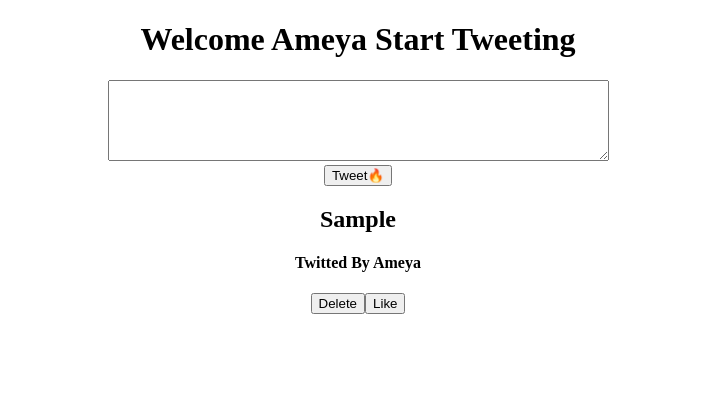
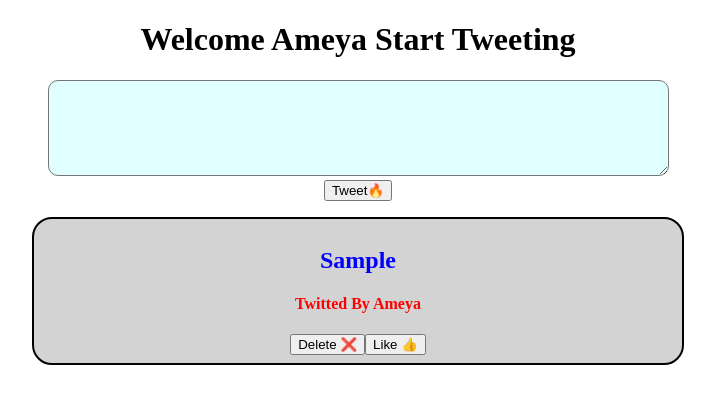
Before and after one commit to ameya-6964/simple-tweet-app, a React (Create React App) app: page / in a window 1280 px wide. Both pictures are taken after typing "Sample" into the empty fields and a click on the button "Tweet🔥". Shown: the top 404 px of the page, without its empty margins (282-997 px from the left). Built offline with nearby package versions, Linux system fonts and the light colour scheme.

Commit message:
Added Basic Styles

```diff
--- a/package.json
+++ b/package.json
@@ -9,6 +9,7 @@
     "react": "^18.2.0",
     "react-dom": "^18.2.0",
     "react-scripts": "5.0.1",
+    "sass": "^1.57.1",
     "uuid": "^9.0.0",
     "web-vitals": "^2.1.4"
   },
--- a/src/App.css
+++ b/src/App.css
@@ -1,3 +1,26 @@
 .App {
   text-align: center;
+
 }
+
+.border{
+  border: 2px solid black;
+  border-radius: 20px;
+  margin-top: 1rem;
+  padding: 0.5rem;
+  width: 50%;
+  margin-left: auto;
+  margin-right: auto;
+}
+
+.text-area{
+  background-color: lightcyan;
+  border-radius: 10px;
+  font-size: 1rem;
+}
+
+@media screen and (max-width: 800px) {
+  .border{
+    width: 75%;
+  }
+}
--- a/src/App.js
+++ b/src/App.js
@@ -12,7 +12,8 @@ function App() {
     <h1> Welcome {name} Start Tweeting </h1>
     <CreateTweet textInput={textInput} setTextInput={setTextInput} tweets={tweets} setTweets={setTweets} />
     <TweetList name={name} tweets={tweets} setTweets={setTweets} />
-  </div>
+    </div>
+
   );
 }
 
--- a/src/components/CreateTweet.js
+++ b/src/components/CreateTweet.js
@@ -20,7 +20,7 @@ const submitTweetHandler = (e) =>
   return (
     <div className='App'>
       <form onSubmit={submitTweetHandler}>
-       <textarea onChange={userInputHandler} value={textInput} cols="60" rows="5" ></textarea>
+       <textarea className='text-area' onChange={userInputHandler} value={textInput} cols="60" rows="5" ></textarea>
        <div>
        <button> Tweet🔥 </button>
        </div>
--- a/src/components/Tweet.js
+++ b/src/components/Tweet.js
@@ -2,6 +2,9 @@ import React from 'react';
 import '../App.css';
 
 const Tweet = ({name, tweet,tweets,setTweets }) => {
+const t = {color:'blue'}
+const h = {color:'red'}
+const background ={background:'lightgrey'}
 
   //! For Deleting Tweet
 
@@ -10,11 +13,11 @@ const Tweet = ({name, tweet,tweets,setTweets }) => {
   }
 
   return (
-    <div className='App'>
-      <h2>{tweet.message}</h2>
-      <h4> Twitted By {name} </h4>
-      <button onClick={deleteTweet}>Delete</button>
-      <button>Like</button>
+    <div className='App border' style={background}>
+      <h2 style={t} >{tweet.message}</h2>
+      <h4 style={h}> Twitted By {name} </h4>
+      <button onClick={deleteTweet}>Delete ❌</button>
+      <button>Like 👍</button>
     </div>
   );
 }
--- a/src/components/TweetList.js
+++ b/src/components/TweetList.js
@@ -8,6 +8,7 @@ const TweetList = ({name,tweets,setTweets}) => {
     <div className='tweet-list'>
 
     {/*//! For Creating Individual Tweets*/}
+
      {tweets.map((tweet) => (
       <Tweet setTweets={setTweets} name={name} tweet={tweet} tweets={tweets} key={tweet.id} />
      )) }
```
Also changed, not shown: 1 other file (tests, documents, lock files or other folders).
